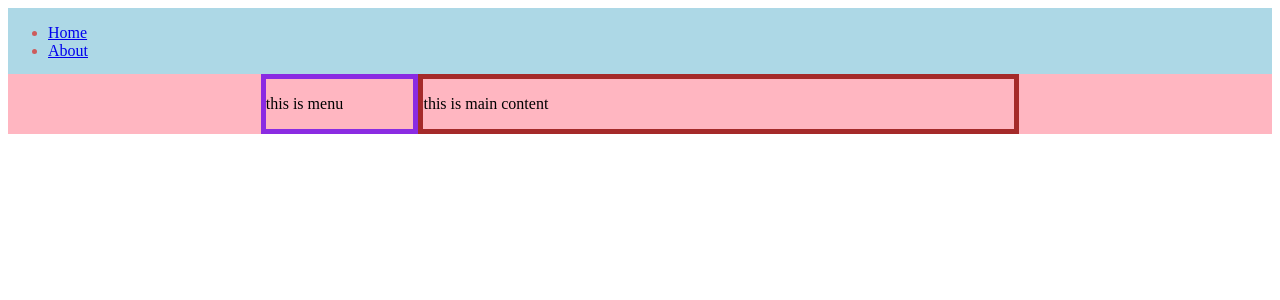
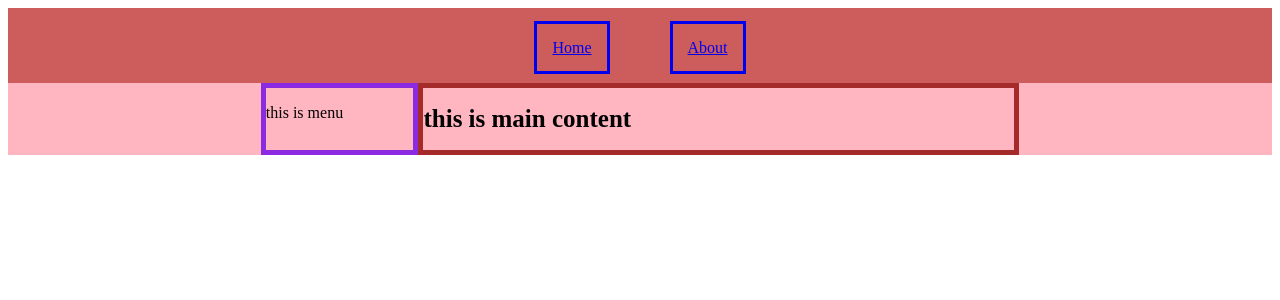
Before and after one commit to phoi5675/phoiWeb, a React (Create React App) app: page / in a window 1280 px wide. Shown: the top 300 px of the page. Built offline with nearby package versions, Linux system fonts and the light colour scheme.

Commit message:
make skeleton ui structure

```diff
--- a/src/Content.js
+++ /dev/null
@@ -1,11 +0,0 @@
-import styles from './Main.module.css';
-
-const Content = () => {
-  return (
-    <div className={styles.content}>
-      <p>this is main content</p>
-    </div>
-  );
-}
-
-export default Content;
--- a/src/Main.js
+++ b/src/Main.js
@@ -1,13 +1,13 @@
-import React from 'react';
-import { BrowserRouter, Route, Routes } from 'react-router-dom';
-import styles from './Main.module.css';
+import React from "react";
+import { BrowserRouter, Route, Routes } from "react-router-dom";
 
-import Menu from './Menu';
-import Navbar from './Navbar';
-import Content from './Content';
+import styles from "./Main.module.css";
+
+import Menu from "./Menu";
+import Navbar from "./Navbar";
 
 // Pages
-import { About, Error } from './pages';
+import { About, Error, Home } from "./pages";
 
 const Main = () => {
   return (
@@ -16,11 +16,13 @@ const Main = () => {
         <Navbar />
         <div className={styles.content_container}>
           <Menu />
-          <Routes>
-            <Route path='/' element={<Content />} />
-            <Route path='/about' element={<About />} />
-            <Route path='/*' element={<Error />} />
-          </Routes>
+          <div className={styles.content}>
+            <Routes>
+              <Route path="/" element={<Home />} />
+              <Route path="/about" element={<About />} />
+              <Route path="/*" element={<Error />} />
+            </Routes>
+          </div>
         </div>
       </BrowserRouter>
     </div>
--- a/src/Main.module.css
+++ b/src/Main.module.css
@@ -17,11 +17,6 @@
     padding-right: 20%;
 }
 
-.top {
-    color: indianred;
-    height: 50px;
-}
-
 .menu {
     flex: 20%;
 
--- a/src/Navbar.js
+++ b/src/Navbar.js
@@ -1,18 +1,13 @@
-import styles from './Main.module.css';
 import React from 'react';
 import { Link } from 'react-router-dom';
 
+import styles from './Navbar.module.css';
+
 const Navbar = () => {
   return (
-    <nav className={styles.top}>
-      <ul>
-        <li>
-          <Link to='/'>Home</Link>
-        </li>
-        <li>
-          <Link to='/about'>About</Link>
-        </li>
-      </ul>
+    <nav className={styles.container}>
+          <Link className={styles.navBtn} to='/'>Home</Link>
+          <Link className={styles.navBtn} to='/about'>About</Link>
     </nav>
   );
 };
--- /dev/null
+++ b/src/Navbar.module.css
@@ -0,0 +1,20 @@
+.container {
+    background-color: indianred;
+    flex-direction: row;
+    align-content: center;
+    height: 50px;
+    text-align: center;
+
+    padding: 15px;
+    padding-bottom: 10px;
+}
+
+.navBtn {
+    min-height: 100%;
+    margin: 30px;
+    padding: 15px;
+
+    border-width: 5px;
+    border-color: burlywood;
+    border:solid;
+}
--- a/src/pages/About.js
+++ b/src/pages/About.js
@@ -3,8 +3,7 @@ import styles from "./About.module.css";
 const About = () => {
   return (
     <div>
-      <h1 style={styles.test}>about page</h1>
-      <h2>hello</h2>
+      <h1 className={styles.test}>about page</h1>
     </div>
   );
 };
--- a/src/pages/Error.js
+++ b/src/pages/Error.js
@@ -1,11 +1,11 @@
-import styles from './Error.module.css';
+import styles from "./Error.module.css";
 
 const Error = () => {
-    return(
-        <div>
-            <p className={styles.test}>Error page</p>
-        </div>
-    );
+  return (
+    <div>
+      <h1 className={styles.test}>Error page</h1>
+    </div>
+  );
 };
 
 export default Error;
--- /dev/null
+++ b/src/pages/Home.js
@@ -0,0 +1,11 @@
+import styles from './Home.module.css';
+
+const Home = () => {
+  return (
+    <div>
+      <h1 className={styles.content}>this is main content</h1>
+    </div>
+  );
+}
+
+export default Home;
--- /dev/null
+++ b/src/pages/Home.module.css
@@ -0,0 +1,3 @@
+.content {
+    font-size: 25px;
+}
--- a/src/pages/index.js
+++ b/src/pages/index.js
@@ -1,2 +1,3 @@
 export { default as About } from "./About";
 export { default as Error } from "./Error";
+export { default as Home } from "./Home";
```
